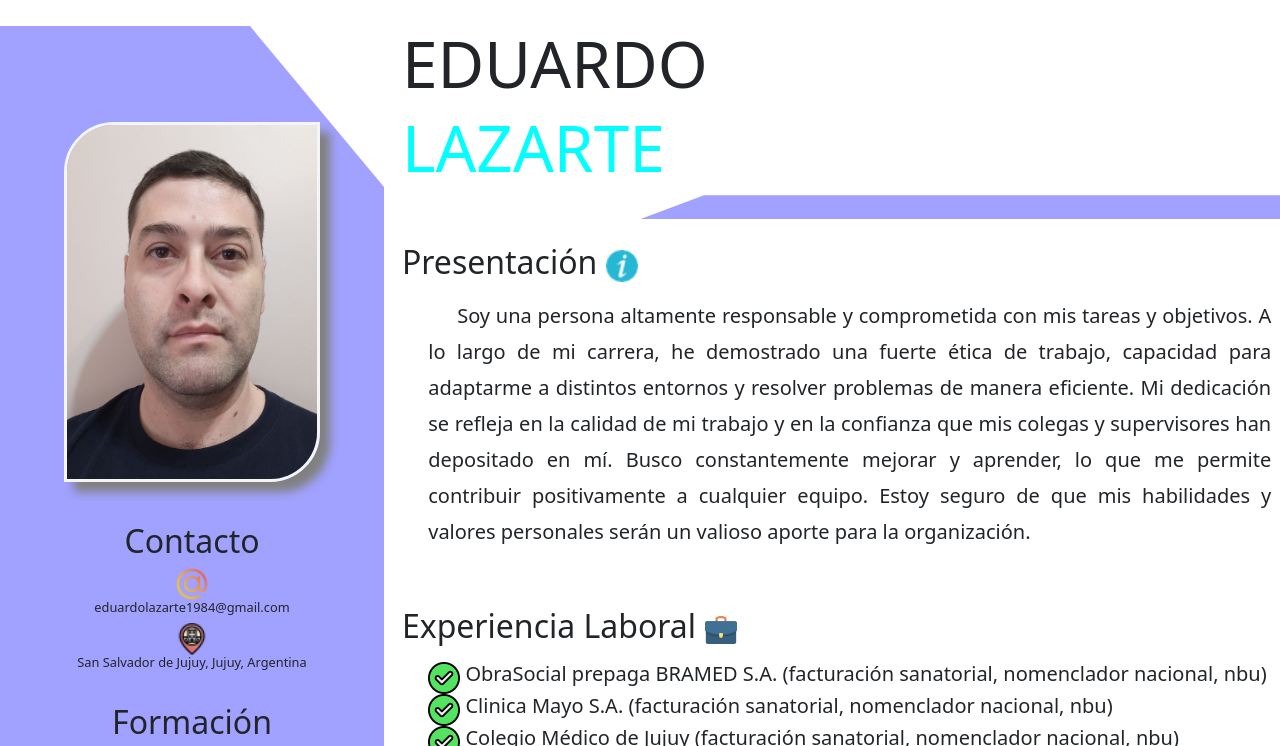
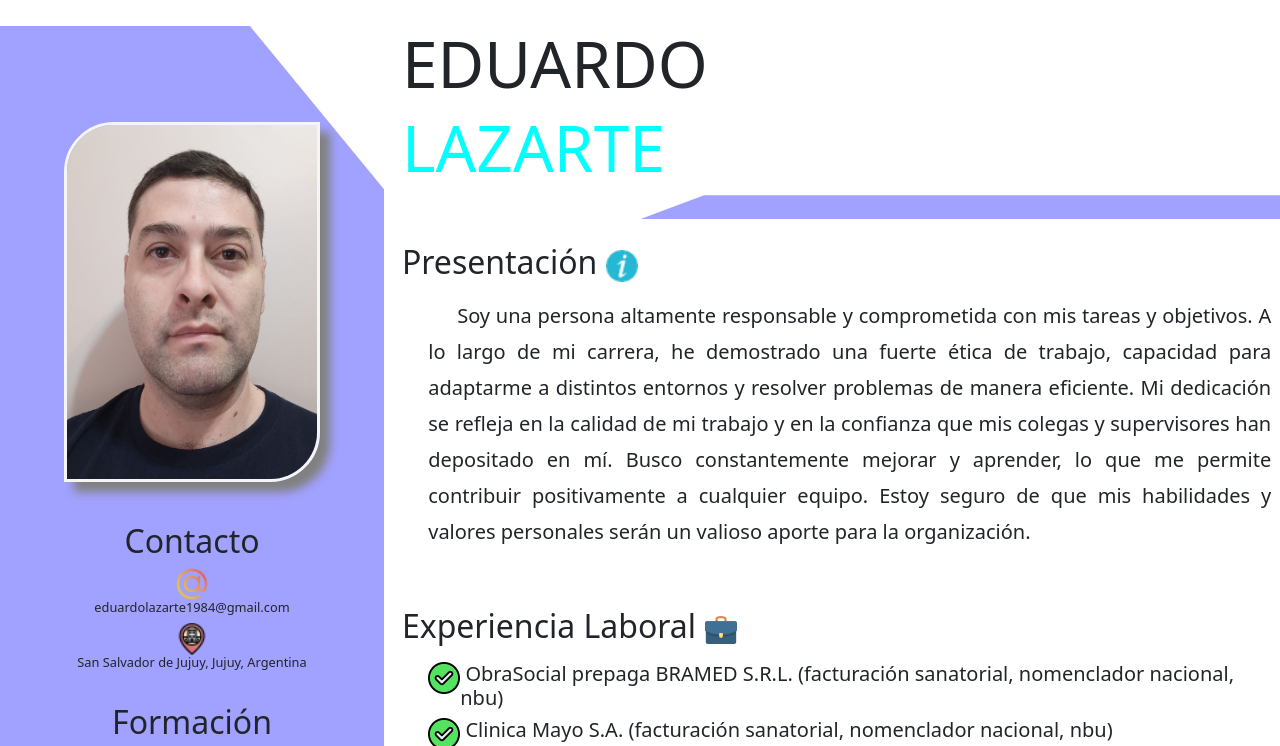
Before and after one commit to flacosakeo/miportfolio, a plain HTML site: page index.html in a window 1280 px wide. Shown: the top 746 px of the page. Drawn offline with nearby package versions, Linux system fonts and the light colour scheme.

Commit message:
portfolio

```diff
--- a/index.html
+++ b/index.html
@@ -128,7 +128,7 @@
             <ul>
                 <li id="experiencia">
                     <img src="iconos/accept.png">
-                    <h5>&nbspObraSocial prepaga BRAMED S.A. (facturación sanatorial, nomenclador nacional, nbu)</h5>
+                    <h5>&nbspObraSocial prepaga BRAMED S.R.L. (facturación sanatorial, nomenclador nacional, nbu)</h5>
                 </li>
                 <li id="experiencia">
                     <img src="iconos/accept.png">
```
